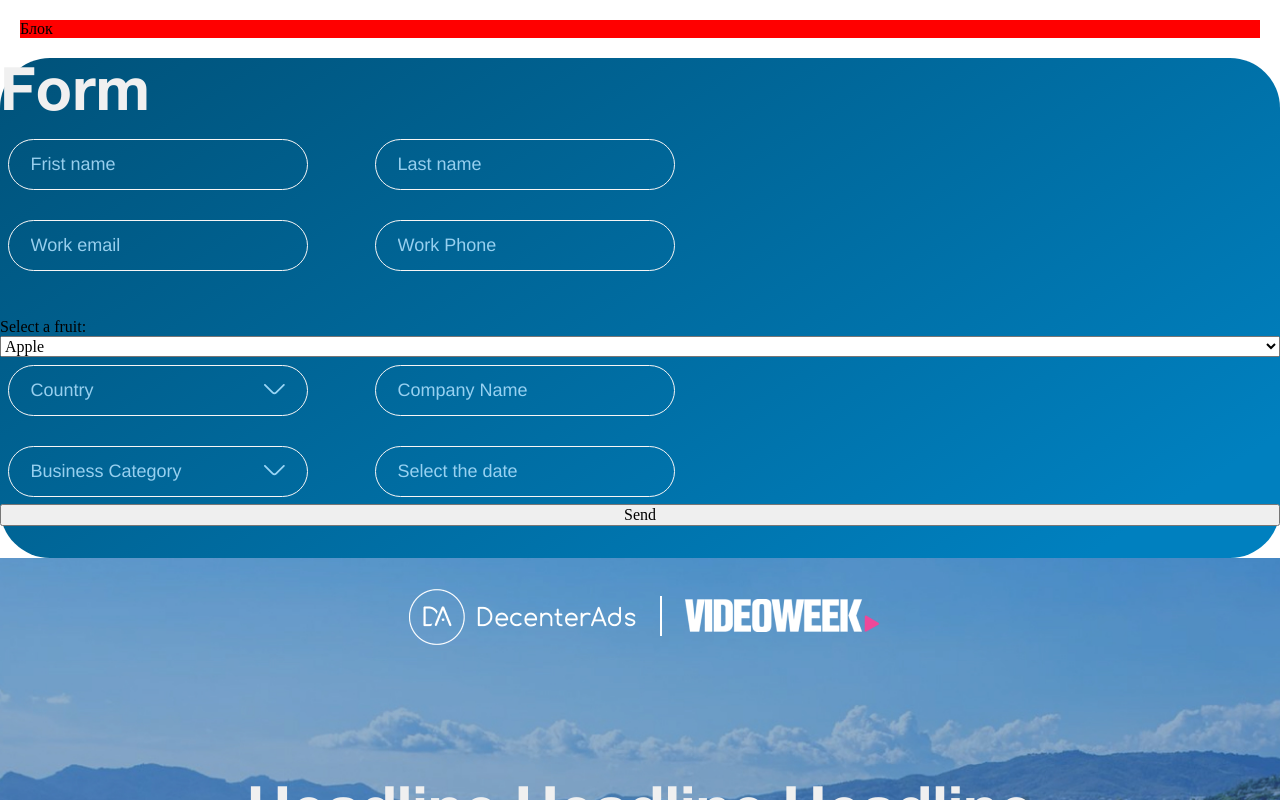
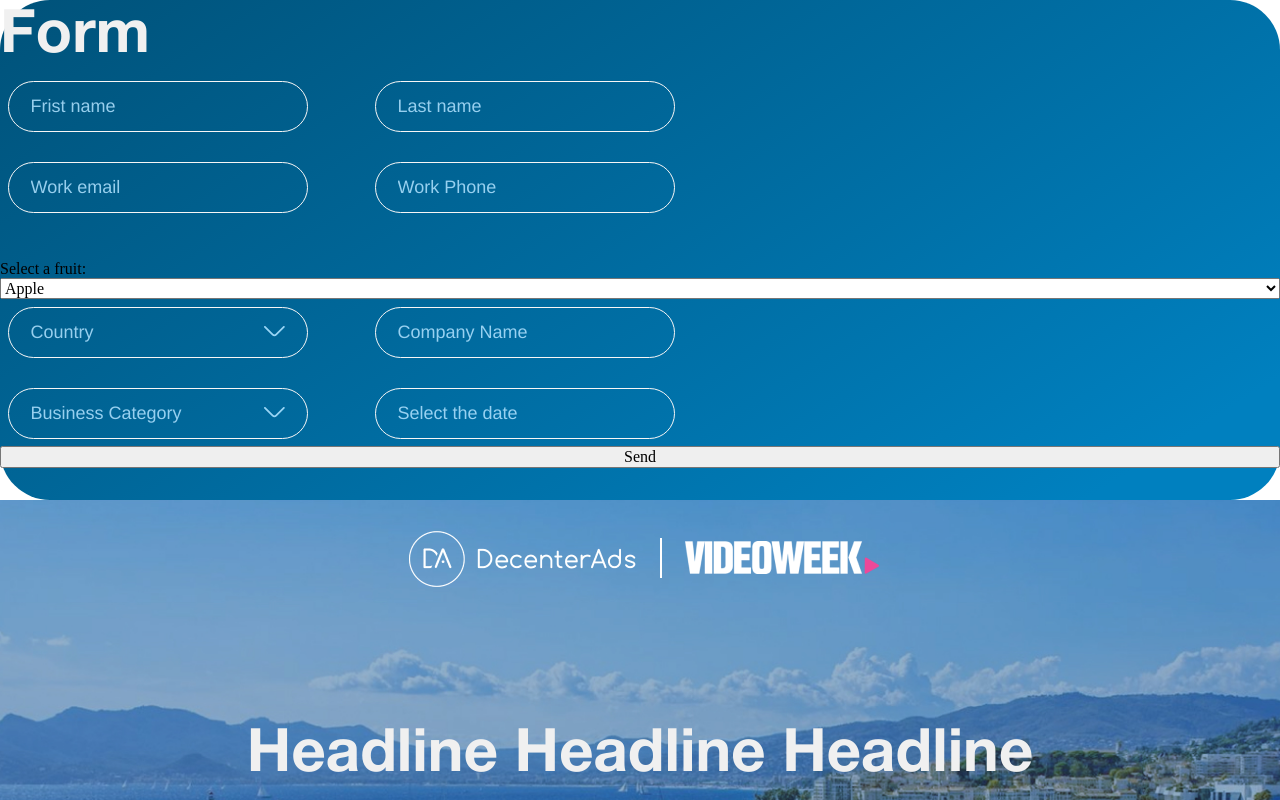
Before and after one commit to theCapnCoder/Decenter-Ads, a React (Create React App) app: page / in a window 1280 px wide. Shown: the top 800 px of the page. Built offline with nearby package versions, Linux system fonts and the light colour scheme.

Commit message:
delete: BlockComponent

```diff
--- a/src/App.tsx
+++ b/src/App.tsx
@@ -7,47 +7,10 @@ import Meet from "./Blocks/Meet";
 import Map from "./Blocks/Map";
 import Footer from "./Blocks/Footer";
 import Form from "./Blocks/Form";
-import React from "react";
-
-const BlockComponent = () => {
-  const [isChanged, setIsChanged] = React.useState(false);
-  const blockRef = React.useRef<HTMLDivElement | null>(null);
-
-  React.useEffect(() => {
-    const handleClickOutside = (event: MouseEvent) => {
-      if (blockRef.current && !blockRef.current.contains(event.target as Node)) {
-        setIsChanged(true);
-      }
-    };
-
-    document.addEventListener('click', handleClickOutside);
-
-    return () => {
-      document.removeEventListener('click', handleClickOutside);
-    };
-  }, []);
-
-  const blockStyles = {
-    backgroundColor: isChanged ? 'blue' : 'red',
-  };
-
-  return (
-    <div
-      className="block"
-      style={blockStyles}
-      ref={blockRef}
-    >
-      Блок
-    </div>
-  );
-};
 
 function App() {
   return (
     <div>
-      <div style={{ padding: "20px" }}>
-        <BlockComponent />
-      </div>
       <Form />
       <Main />
       <Experience />
```
